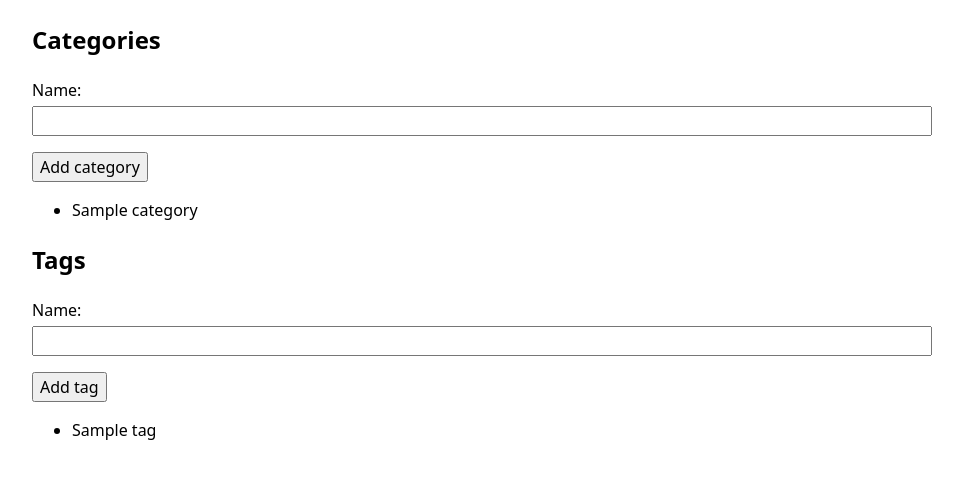
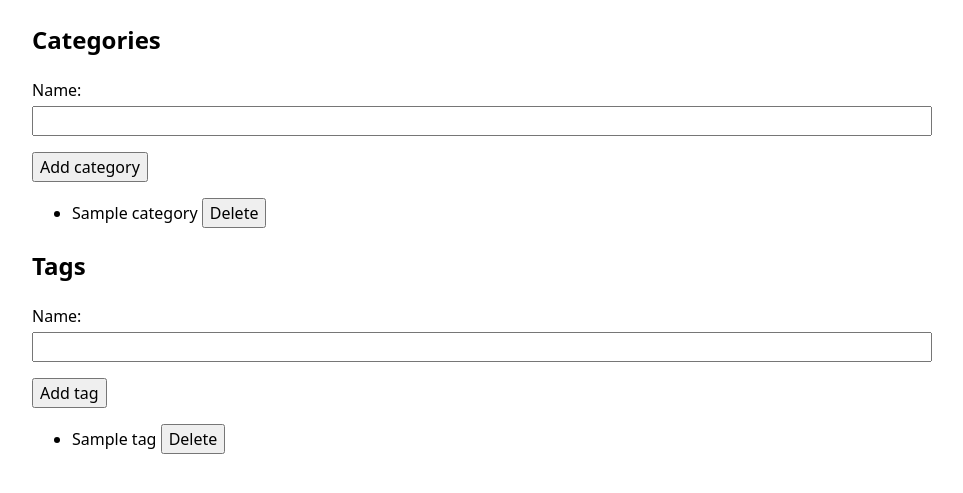
Before and after one commit to VarunSambanni/api-vault, a Django app: page /endpoints/organization/ in a window 1280 px wide. Shown: the part 180-673 px from the top of the page, without its empty margins (158-1121 px from the left). Run offline with Django 5.2, Linux system fonts and the light colour scheme; a user stored in the database is signed in; tables that the repository leaves empty hold one stand-in row (values such as "Sample post").

Commit message:
add tags delete and categories delete

```diff
--- a/endpoints/templates/endpoints/organization_list.html
+++ b/endpoints/templates/endpoints/organization_list.html
@@ -19,7 +19,16 @@
 
         <ul>
             {% for category in categories %}
-                <li>{{ category.name }}</li>
+            <li>{{ category.name }}
+                <form
+                    method="post"
+                    action="{% url 'endpoints:category-delete' category.pk %}"
+                    class="inline-form"
+                >
+                    {% csrf_token %}
+                    <button type="submit">Delete</button>
+                </form>
+            </li>
             {% empty %}
                 <li>No categories yet.</li>
             {% endfor %}
@@ -40,7 +49,17 @@
 
         <ul>
             {% for tag in tags %}
-                <li>{{ tag.name }}</li>
+            <li>
+                {{ tag.name }}
+                <form
+                    method="post"
+                    action="{% url 'endpoints:tag-delete' tag.pk %}"
+                    class="inline-form"
+                >
+                    {% csrf_token %}
+                    <button type="submit">Delete</button>
+                </form>
+            </li>
             {% empty %}
                 <li>No tags yet.</li>
             {% endfor %}
--- a/endpoints/urls.py
+++ b/endpoints/urls.py
@@ -6,10 +6,12 @@ app_name = "endpoints"
 urlpatterns = [
     path("", views.endpoint_list, name="endpoint-list"),
     path("new/", views.endpoint_create, name="endpoint-create"),
+    path("organization/",views.organization_list,name="organization-list"),
+    path("categories/new/", views.category_create, name="category-create"),
+    path("categories/<int:pk>/delete/",views.category_delete,name="category-delete"),
+    path("tags/new/", views.tag_create, name="tag-create",),
+    path("tags/<int:pk>/delete/", views.tag_delete, name="tag-delete"),
     path("<int:pk>/edit/", views.endpoint_update, name="endpoint-update"),
     path("<int:pk>/delete/", views.endpoint_delete, name="endpoint-delete"),
-    path("<int:pk>/", views.endpoint_detail, name="endpoint-detail"),
-    path("organization/",views.organization_list,name="organization-list"),
-    path("categories/new/", views.category_create, name="category-create"),
-    path("tags/new/", views.tag_create, name="tag-create",),
+    path("<int:pk>/", views.endpoint_detail, name="endpoint-detail")
 ]
--- a/endpoints/views.py
+++ b/endpoints/views.py
@@ -111,3 +111,17 @@ def tag_create(request):
     context = organization_context(request.user, tag_form=form)
 
     return render(request, "endpoints/organization_list.html",context,)
+
+@login_required
+@require_POST
+def category_delete(request, pk):
+    category = get_object_or_404(Category, pk=pk, owner=request.user)
+    category.delete()
+    return redirect("endpoints:organization-list")
+
+@login_required
+@require_POST
+def tag_delete(request, pk):
+    tag = get_object_or_404(Tag, pk=pk, owner=request.user)
+    tag.delete()
+    return redirect("endpoints:organization-list")
--- a/static/css/styles.css
+++ b/static/css/styles.css
@@ -32,3 +32,7 @@ button {
 textarea {
     min-height: 8rem;
 }
+
+.inline-form {
+    display: inline;
+}
```
